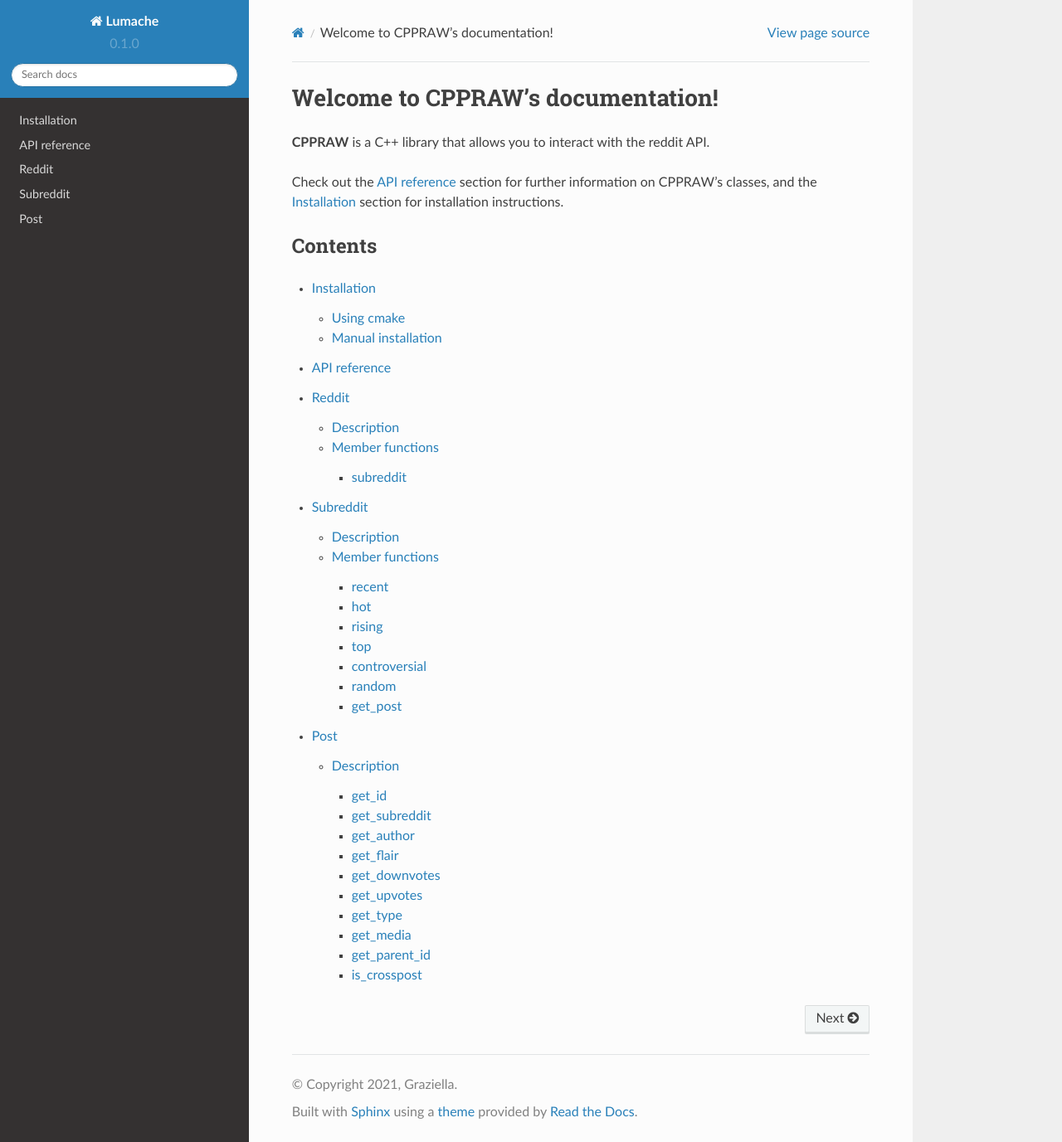
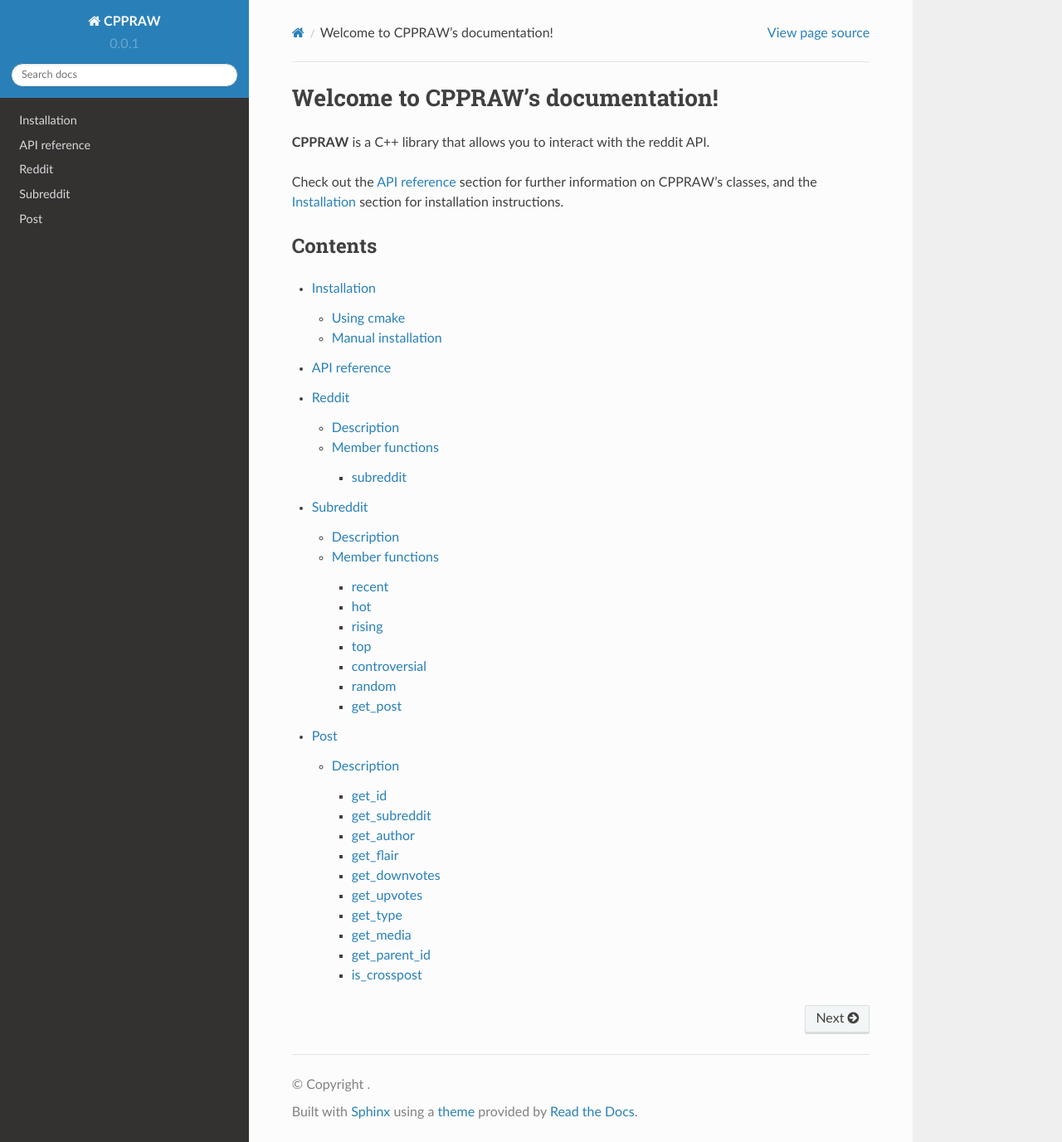
Before and after one commit to Nightyly/CPPRAW-docs, a Sphinx documentation site: the page built from docs/source/index.rst, in a window 1280 px wide and 1377 px high. Shown: the whole window at 83% size. Built offline with Sphinx 7.4.7 and the Read the Docs theme 2.0.0, drawn with Linux system fonts in a browser that asks for light colours; pages that are not in the unit, such as notebooks, are missing from menus.

Commit message:
afgweasdr

```diff
--- a/docs/source/conf.py
+++ b/docs/source/conf.py
@@ -2,12 +2,10 @@
 
 # -- Project information
 
-project = 'Lumache'
-copyright = '2021, Graziella'
-author = 'Graziella'
+project = 'CPPRAW'
+author = 'Nightyly'
 
-release = '0.1'
-version = '0.1.0'
+version = '0.0.1'
 
 # -- General configuration
 
```
